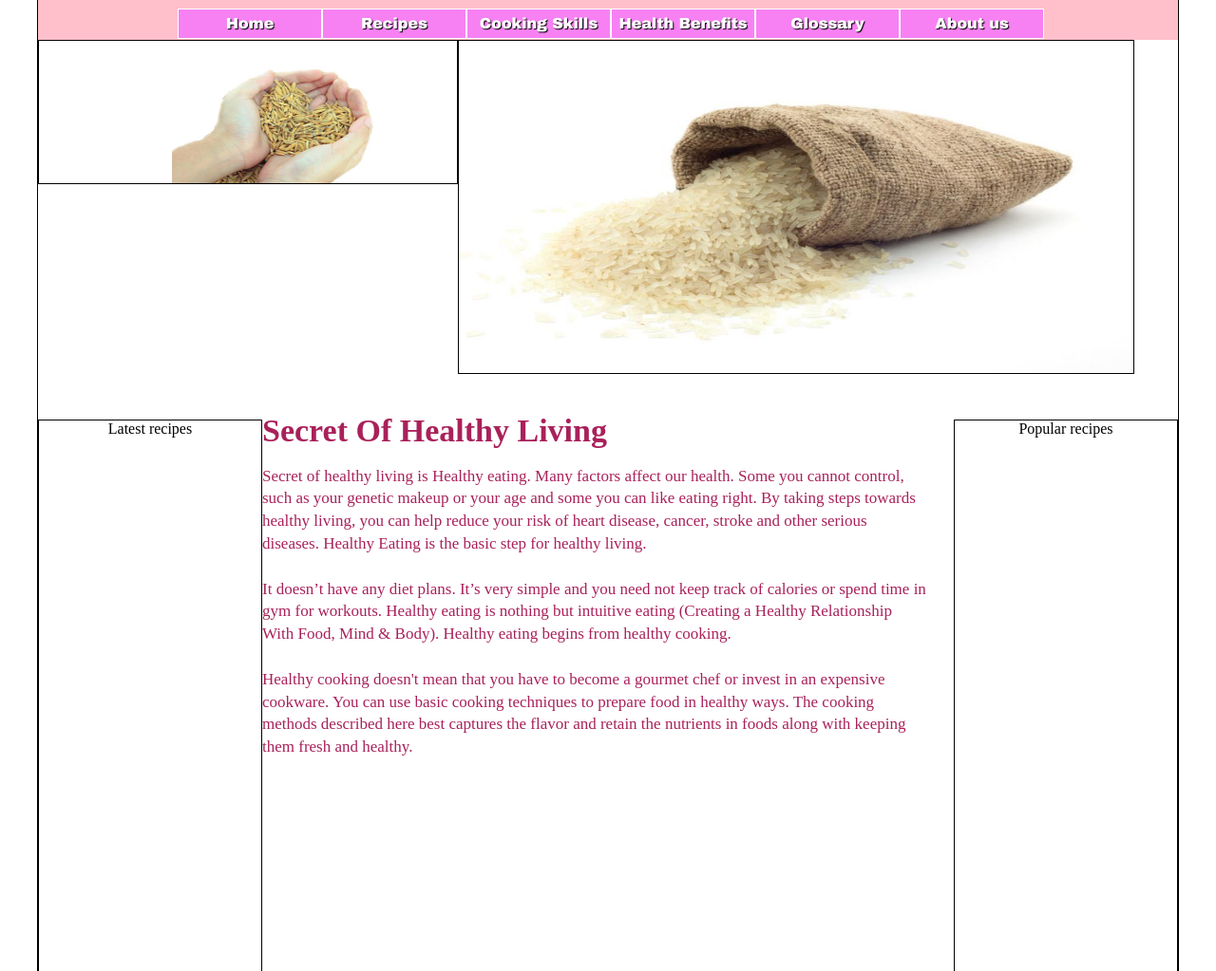
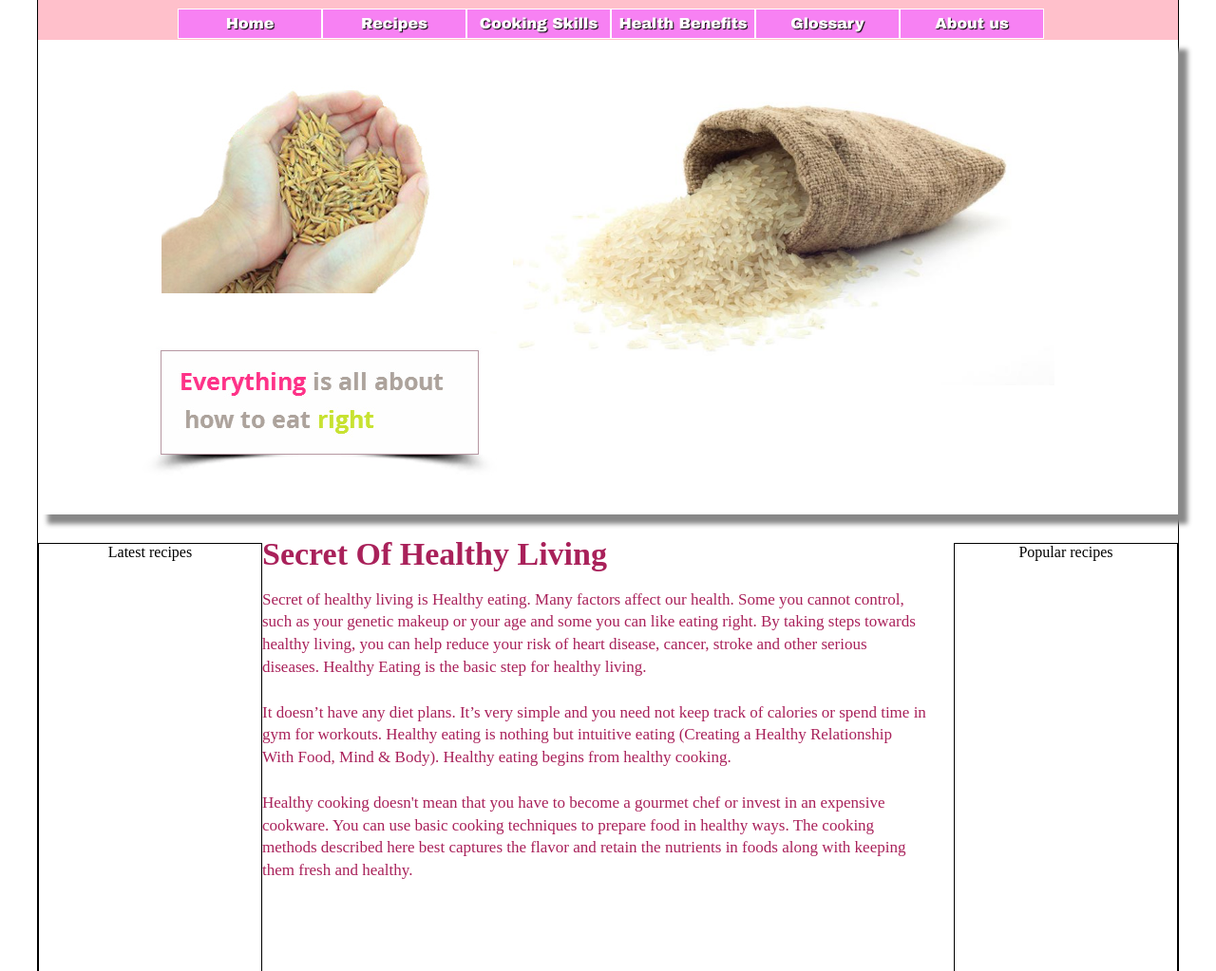
Before and after one commit to thangabalu/cookhouse, a Django app: template wsgi/surekha_app/templates/home.html in a window 1280 px wide. Shown: the part 92-1115 px from the top of the page at 95% size. Run offline with Django 3.2, Linux system fonts and the light colour scheme; the template is opened without the code that fills it, so the values that code supplies are empty.

Commit message:
added a static pic

```diff
--- a/wsgi/surekha_app/templates/home.html
+++ b/wsgi/surekha_app/templates/home.html
@@ -9,11 +9,15 @@
   .container  {width:1200px; margin: auto; height:133px; background-color: pink}
   .header h1  {color: #FE2E9A; font-size: 50px; line-height: 100px}
   .header img {float: left; height: 90px; width: 100px; padding-left:250px;}
-  .bigimage {width: 1200px; height: 400px;}
-  .firstimage {float:left;border: thin solid black;}
-  .secondimage {float:left;border: thin solid black;}
-  .firstimage img  {width: 300px; height: 150px; padding-left:140px;}
-  .secondimage img {width: 710px; height: 350px;}
+  .bigimage {width: 1200px; height: 500px; margin-bottom: 30px; box-shadow: 10px 10px 5px #888888;}
+  .firstimage {float:left; height:400px; width: 400px;}
+  .secondimage {float:left; width: 570px; height: 364px; padding-left:100px}
+  .firstimage img1  {width: 300px; height: 150px;}
+  .firstimage img2  {width: 400px; height: 200px;}
+  .secondimage img {width: 570px; height: 364px;}
+  .firstimage_first {padding-left: 130px; padding-bottom:40px;}
+  .firstimage_second {padding-left: 100px; }
+
   .nav {width: 234px; float: left; height:580px; margin: auto; border: thin solid black;}
   .navblock ul {list-style-type: none; height: 246px;}
   .navblock img{padding-left: 5px; padding-right: 5px;width:224px; height: 150px;}
@@ -168,15 +172,18 @@
 	<div class= "bigimage">
 	     {% load static from staticfiles %}
 		<div class = "firstimage">
-		     <img src="{% static "img/bigpic_home1.jpg" %}"/>
+                  <div class= "firstimage_first">
+		     <img class="img1" src="{% static "img/bigpic_home1.jpg" %}"/>
+                  </div>
+                  <div class = "firstimage_second">
+		     <img class="img2" src="{% static "img/bigpic_home3.jpg" %}"/>
+                  </div>
 		</div>
 
 		<div class = "secondimage">
 		     <img src="{% static "img/bigpic_home2.jpg" %}"/>
 		</div>
 	</div>
-
-
 
         <div class = "nav">
 	   <div class ="navblock">
```
Also changed, not shown: wsgi/surekha_app/static/img/bigpic_home3.jpg (added).
